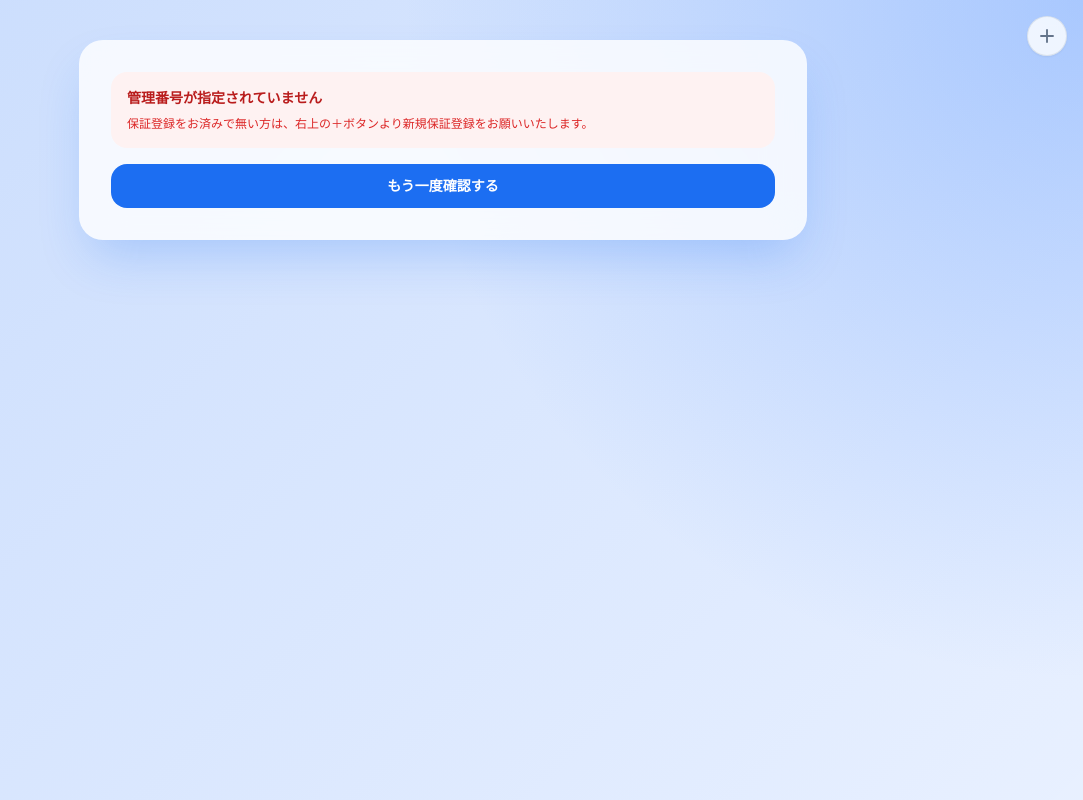
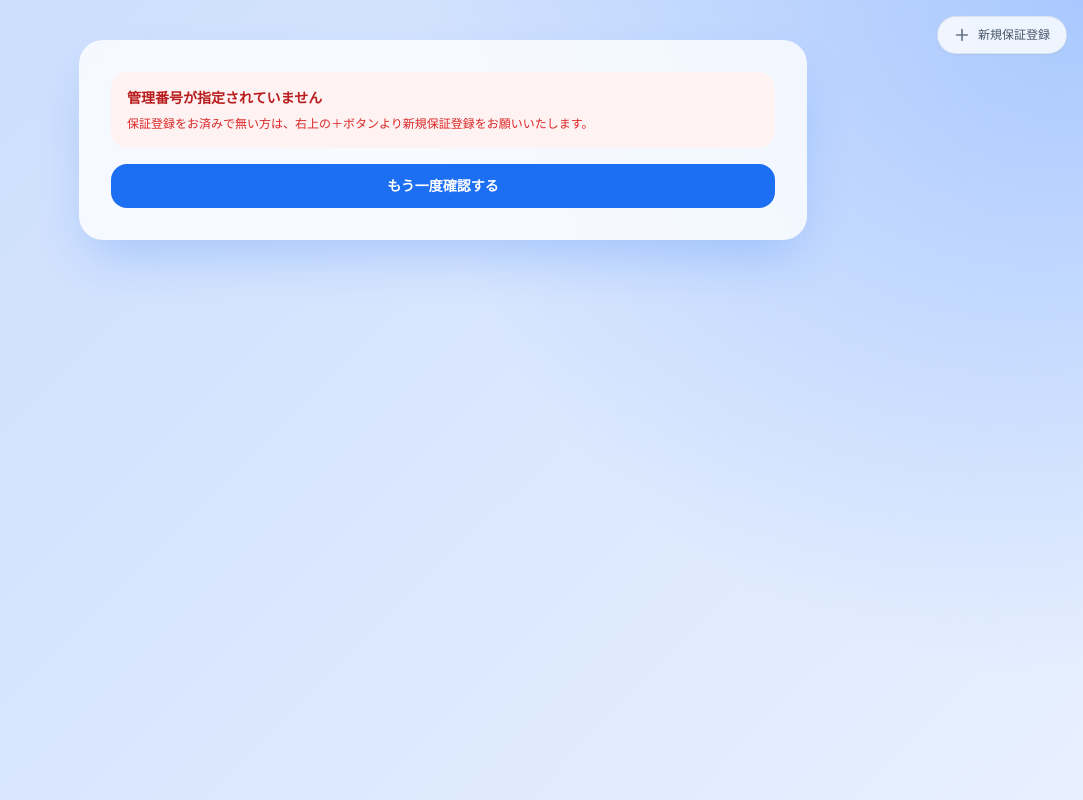
Before and after one commit to ulunaia99-max/HONPOKUN-WARRANTY, a Next.js app: page /status/result in a window 1280 px wide. Shown: the whole page, without its empty margins (197-1280 px from the left). Built offline with nearby package versions, Linux system fonts and the light colour scheme.

Commit message:
エラーページの新規保証登録ボタンにもテキスト追加

```diff
--- a/src/app/status/result/page.tsx
+++ b/src/app/status/result/page.tsx
@@ -96,11 +96,11 @@ function StatusResultContent() {
         {/* 新規保証登録ボタン（右上隅） */}
         <Link
           href="/"
-          className="fixed top-3 right-3 sm:top-4 sm:right-4 z-10 rounded-full bg-white/80 backdrop-blur-sm border border-slate-300/60 px-2 py-2 sm:px-2.5 sm:py-2.5 text-slate-600 hover:bg-white hover:border-slate-400 hover:shadow-md transition shadow-sm w-9 h-9 sm:w-10 sm:h-10 flex items-center justify-center touch-manipulation group"
+          className="fixed top-3 right-3 sm:top-4 sm:right-4 z-10 rounded-full bg-white/80 backdrop-blur-sm border border-slate-300/60 px-3 py-2 sm:px-4 sm:py-2.5 text-slate-600 hover:bg-white hover:border-slate-400 hover:shadow-md transition shadow-sm flex items-center gap-1.5 sm:gap-2 touch-manipulation group"
           title="新規保証登録"
         >
           <svg
-            className="w-5 h-5 sm:w-5 sm:h-5 text-slate-500 group-hover:text-slate-700 transition"
+            className="w-4 h-4 sm:w-4 sm:h-4 text-slate-500 group-hover:text-slate-700 transition flex-shrink-0"
             fill="none"
             stroke="currentColor"
             viewBox="0 0 24 24"
@@ -112,6 +112,9 @@ function StatusResultContent() {
               d="M12 4v16m8-8H4"
             />
           </svg>
+          <span className="text-[10px] sm:text-xs font-medium text-slate-600 group-hover:text-slate-700 whitespace-nowrap">
+            新規保証登録
+          </span>
         </Link>
 
         <div className="mx-auto max-w-3xl px-4 py-6 sm:px-5 sm:py-10">
```
